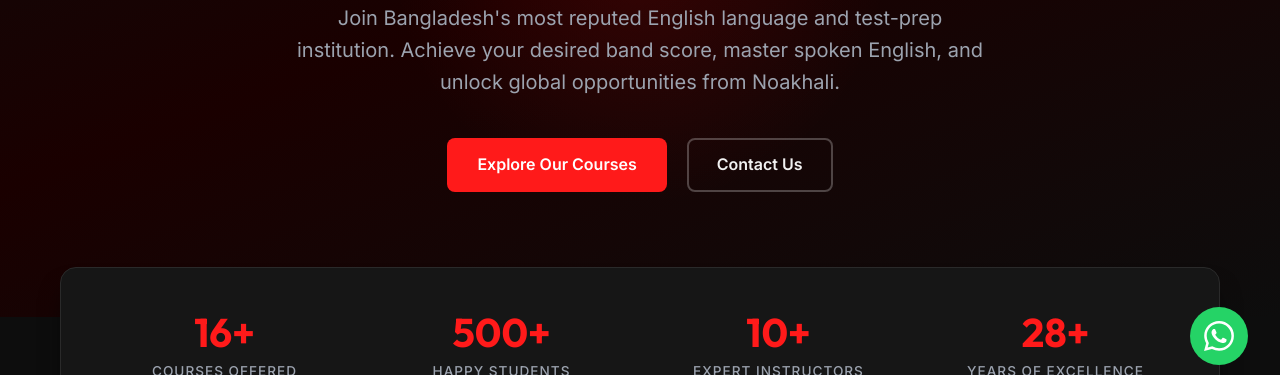
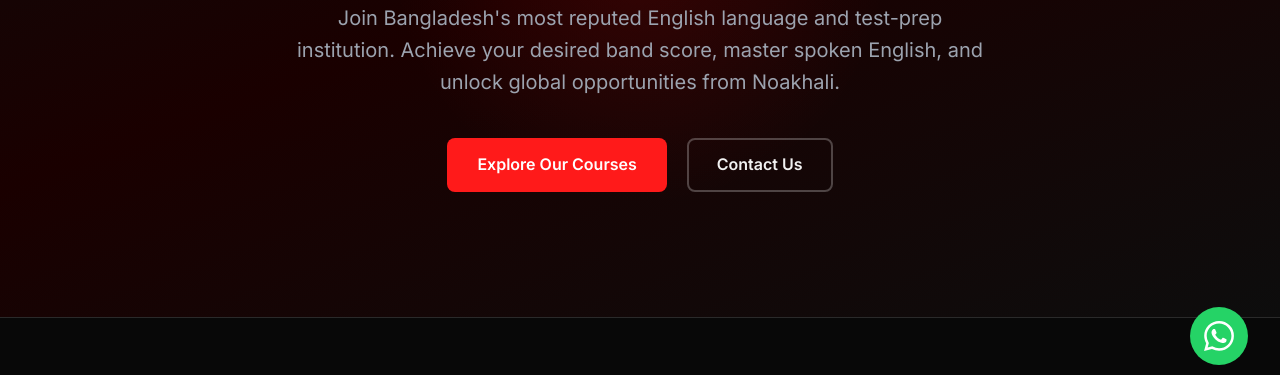
Before and after one commit to msneloy/Mentors, a plain HTML site: page index.html in a window 1280 px wide. Shown: the part 403-778 px from the top of the page. Drawn offline with Linux system fonts and the light colour scheme.

Commit message:
feat: remove stats counter section from home page

```diff
--- a/index.html
+++ b/index.html
@@ -76,27 +76,6 @@
         </div>
     </header>
 
-    <!-- Stats -->
-    <section class="container" id="stats">
-        <div class="stats-wrapper">
-            <div class="stat-item">
-                <h3 class="counter" data-target="16">0</h3>
-                <p>Courses Offered</p>
-            </div>
-            <div class="stat-item">
-                <h3 class="counter" data-target="500">0</h3>
-                <p>Happy Students</p>
-            </div>
-            <div class="stat-item">
-                <h3 class="counter" data-target="10">0</h3>
-                <p>Expert Instructors</p>
-            </div>
-            <div class="stat-item">
-                <h3 class="counter" data-target="28">0</h3>
-                <p>Years of Excellence</p>
-            </div>
-        </div>
-    </section>
 
 
 
@@ -151,27 +130,7 @@
 
     <script src="js/nav.js"></script>
     <script src="js/courses.js"></script>
-    <script>
-        // Count-up animation
-        const counters = document.querySelectorAll('.counter');
-        const observer = new IntersectionObserver(entries => {
-            entries.forEach(entry => {
-                if (entry.isIntersecting) {
-                    const el = entry.target;
-                    const target = +el.dataset.target;
-                    const step = Math.ceil(target / 60);
-                    let current = 0;
-                    const timer = setInterval(() => {
-                        current += step;
-                        if (current >= target) { el.textContent = target + '+'; clearInterval(timer); }
-                        else el.textContent = current;
-                    }, 30);
-                    observer.unobserve(el);
-                }
-            });
-        }, { threshold: 0.5 });
-        counters.forEach(c => observer.observe(c));
-    </script>
+
 </body>
 
 </html>
```
